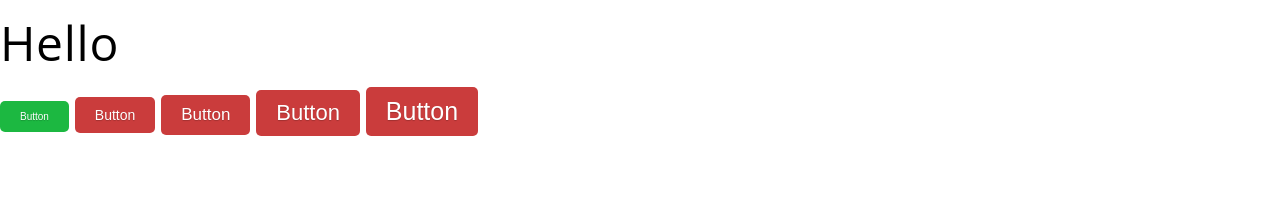
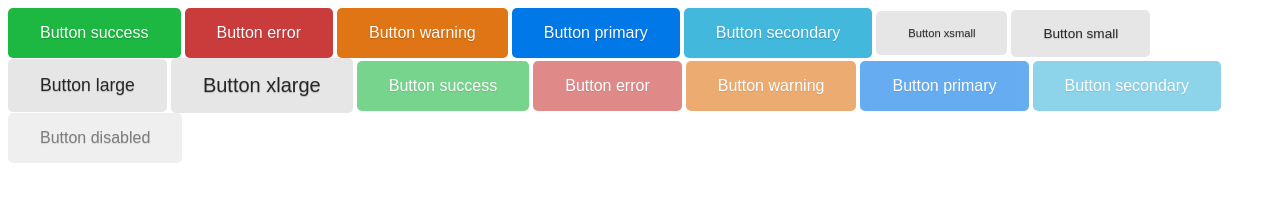
Before and after one commit to SergiyBorshchov/WebTemplate, a plain HTML site: page index.html in a window 1280 px wide. Drawn offline with Linux system fonts and the light colour scheme.

Commit message:
add button style

```diff
--- a/content/scss/elements/_button.scss
+++ b/content/scss/elements/_button.scss
@@ -8,13 +8,21 @@
 	padding: 1rem 2rem;
 	margin: 0;
 	text-decoration: none;
-	color: #ffffff;
+	color: rgba(0,0,0,.8);
 	font-family: sans-serif;
 	font-size: 1rem;
+	background-color: #e6e6e6;
 	transition: background 250ms ease-in-out,
 	transform 150ms ease;
 	-webkit-appearance: none;
 	-moz-appearance: none;
+	line-height: normal;
+	white-space: nowrap;
+	vertical-align: middle;
+
+	&:hover{
+		background-image: linear-gradient(transparent,rgba(0,0,0,.05) 40%,rgba(0,0,0,.1));
+	}
 	&.button-success{
 		background: rgb(28, 184, 65);
 		&:hover, &:active, &:focus{
@@ -47,6 +55,8 @@
 		}
 	}
 	&.button-success, &.button-error, &.button-warning, &.button-primary, &.button-secondary{
+		color:#FFFFFF;
+	}
 	&.button-xsmall {
 		font-size: 70%;
 	}
@@ -63,4 +73,11 @@
 		font-size: 125%;
 	}
 }
+.button, .button-success, .button-error, .button-warning, .button-primary, .button-secondary
+{
+	&:disabled, &[disabled]{
+		cursor: not-allowed;
+		pointer-events: none;
+		opacity: .6;
 	}
+}
--- a/index.html
+++ b/index.html
@@ -5,20 +5,20 @@
 	<link rel="stylesheet" href="content/css/_styles.css">
 </head>
 <body>
-	<style>
-		.div{
-
-		}
-	</style>
-<div class="div">
-	<h1>Hello</h1>
-		<button class="button button-success">Button</button>
-		<button class="button button-error button-xsmall">Button</button>
-		<button class="button button-error button-small">Button</button>
-		<button class="button button-error button-large">Button</button>
-		<button class="button button-error button-xlarge">Button</button>
-</div>
-
-
+		<button class="button button-success">Button success</button>
+		<button class="button button-error">Button error</button>
+		<button class="button button-warning">Button warning</button>
+		<button class="button button-primary">Button primary</button>
+		<button class="button button-secondary">Button secondary</button>
+		<button class="button button-xsmall">Button xsmall</button>
+		<button class="button button-small">Button small</button>
+		<button class="button button-large">Button large</button>
+		<button class="button button-xlarge">Button xlarge</button>
+		<button disabled class="button button-success">Button success</button>
+		<button disabled class="button button-error">Button error</button>
+		<button disabled class="button button-warning">Button warning</button>
+		<button disabled class="button button-primary">Button primary</button>
+		<button disabled class="button button-secondary">Button secondary</button>
+		<button disabled class="button">Button disabled</button>
 </body>
 </html>
```
Also changed, not shown: content/css/_styles.css. Lines whose indentation alone changed are shown as unchanged.
